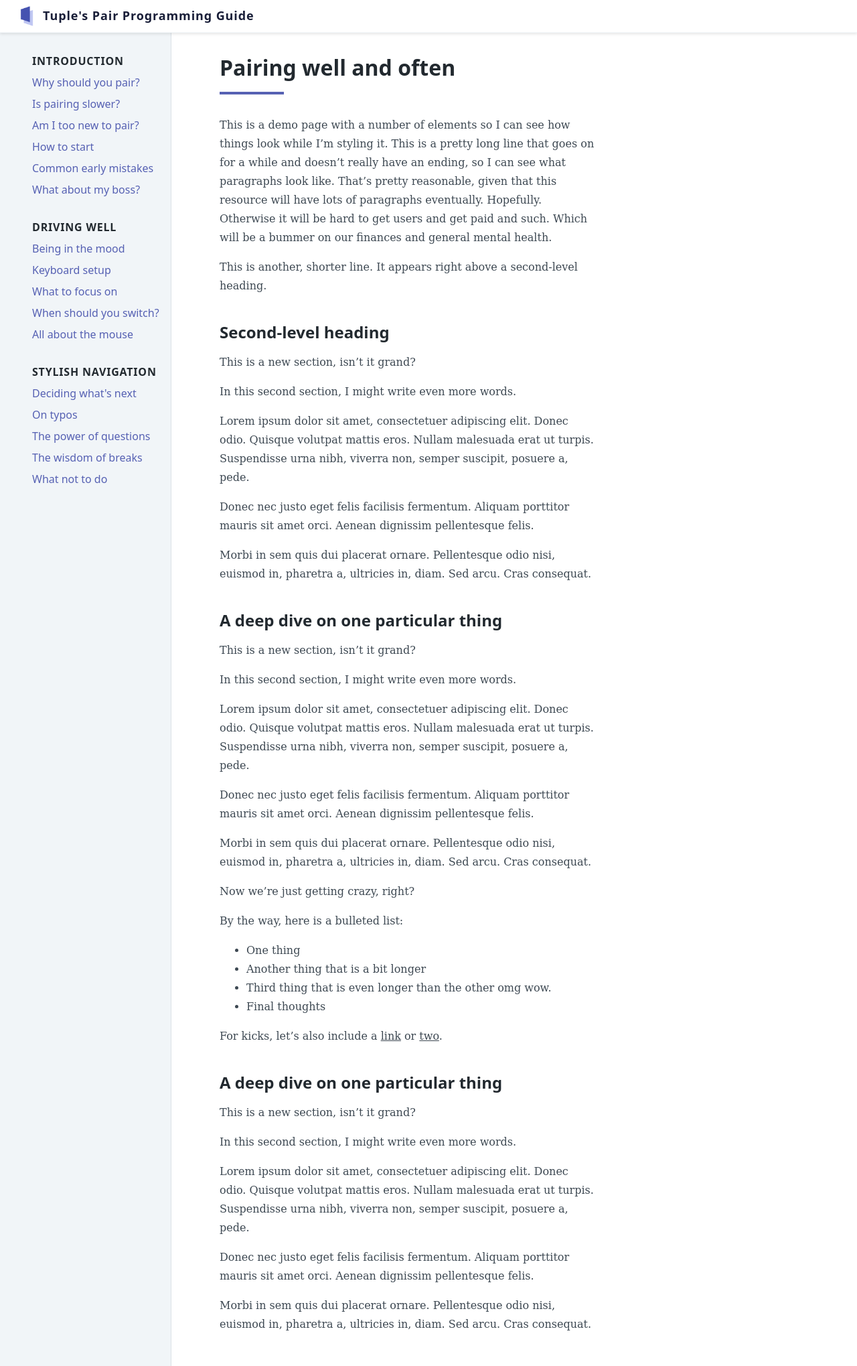
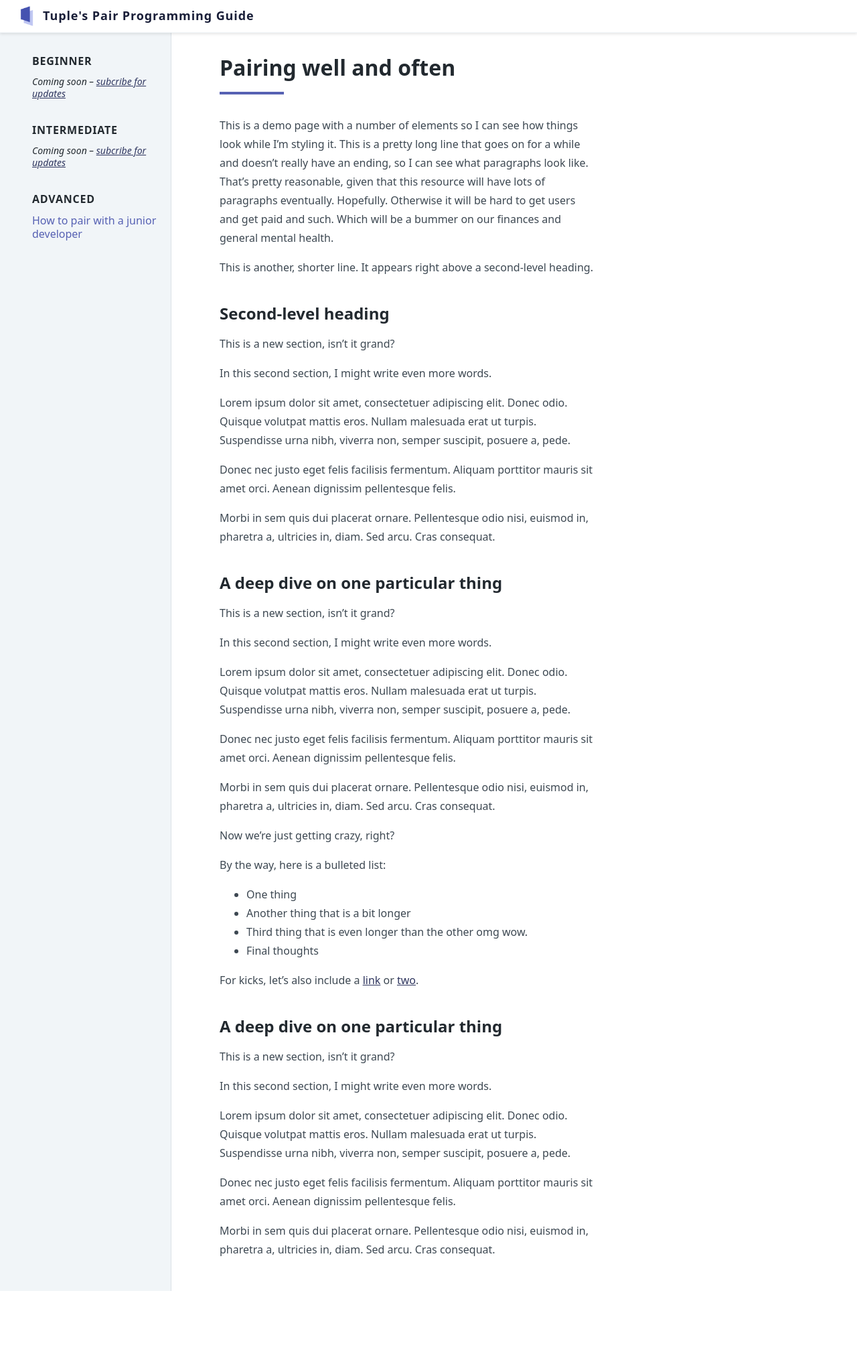
Before and after one commit to tupleapp/pair-programming-guide, a Jekyll site: the page built from demo.md, in a window 1280 px wide. Shown: the whole page at 67% size. Built offline with Jekyll 4.4.1, drawn with Linux system fonts in a browser that asks for light colours; after the commit the page ends 1927 px from its top, so only the background shows below that.

```diff
--- a/_config.yml
+++ b/_config.yml
@@ -13,7 +13,7 @@
 # you will see them accessed via {{ site.title }}, {{ site.email }}, and so on.
 # You can create any custom variable you would like, and they will be accessible
 # in the templates via {{ site.myvariable }}.
-title: Your awesome title
+title: Tuple's Pair Programming Guide
 email: your-email@example.com
 description: >- # this means to ignore newlines until "baseurl:"
   Write an awesome description for your new site here. You can edit this
--- a/_layouts/default.html
+++ b/_layouts/default.html
@@ -71,32 +71,19 @@
     <div class="flex">
       <div id="nav" class="hidden absolute z-40 top-16 pb-16 px-2 text-lg min-h-screen bg-grey-lighter w-full border-r lg:text-base lg:-mb-0 lg:static lg:border-b-0 lg:pt-0 lg:w-1/4 lg:block xl:w-1/6 min-w-16">
         <nav class="mt-8 ml-10">
-          <p class="mb-3 uppercase tracking-wide font-bold leading-tight">Introduction</p>
+          <p class="mb-3 uppercase tracking-wide font-bold leading-tight">Beginner</p>
           <ul class="list-reset">
-            <li class="mb-3 leading-tight"><a href="#" class="no-underline">Why should you pair?</a></li>
-            <li class="mb-3 leading-tight"><a href="#1" class="no-underline">Is pairing slower?</a></li>
-            <li class="mb-3 leading-tight"><a href="#2" class="no-underline">Am I too new to pair?</a></li>
-            <li class="mb-3 leading-tight"><a href="#3" class="no-underline">How to start</a></li>
-            <li class="mb-3 leading-tight"><a href="#4" class="no-underline">Common early mistakes</a></li>
-            <li class="mb-3 leading-tight"><a href="#4" class="no-underline">What about my boss?</a></li>
+            <li class="mb-3 leading-tight text-sm italic">Coming soon &ndash; <a href="" class="text-indigo">subcribe for updates</a></li>
           </ul>
 
-          <p class="pt-6 pb-3 uppercase tracking-wide font-bold leading-tight">Driving well</p>
+          <p class="pt-6 pb-3 uppercase tracking-wide font-bold leading-tight">Intermediate</p>
           <ul class="list-reset">
-            <li class="mb-3 leading-tight"><a href="#7" class="no-underline">Being in the mood</a></li>
-            <li class="mb-3 leading-tight"><a href="#8" class="no-underline">Keyboard setup</a></li>
-            <li class="mb-3 leading-tight"><a href="#11" class="no-underline">What to focus on</a></li>
-            <li class="mb-3 leading-tight"><a href="#12" class="no-underline">When should you switch?</a></li>
-            <li class="mb-3 leading-tight"><a href="#13" class="no-underline">All about the mouse</a></li>
+            <li class="mb-3 leading-tight text-sm italic">Coming soon &ndash; <a href="">subcribe for updates</a></li>
           </ul>
 
-          <p class="pt-6 pb-3 uppercase tracking-wide font-bold leading-tight">Stylish navigation</p>
+          <p class="pt-6 pb-3 uppercase tracking-wide font-bold leading-tight">Advanced</p>
           <ul class="list-reset">
-            <li class="mb-3 leading-tight"><a href="#20" class="no-underline">Deciding what's next</a></li>
-            <li class="mb-3 leading-tight"><a href="#14" class="no-underline">On typos</a></li>
-            <li class="mb-3 leading-tight"><a href="#16" class="no-underline">The power of questions</a></li>
-            <li class="mb-3 leading-tight"><a href="#18" class="no-underline">The wisdom of breaks</a></li>
-            <li class="mb-3 leading-tight"><a href="#19" class="no-underline">What not to do</a></li>
+            <li class="mb-3 leading-tight"><a href="/how-to-pair-with-a-junior-developer" class="no-underline">How to pair with a junior developer</a></li>
           </ul>
         </nav>
       </div>
```
Also changed, not shown: css/tailwind.css (+1 -6 lines), how-to-pair-with-a-junior-developer.md (added, +64 -0 lines), index.md (+19 -1 lines), css/compiled.css.
